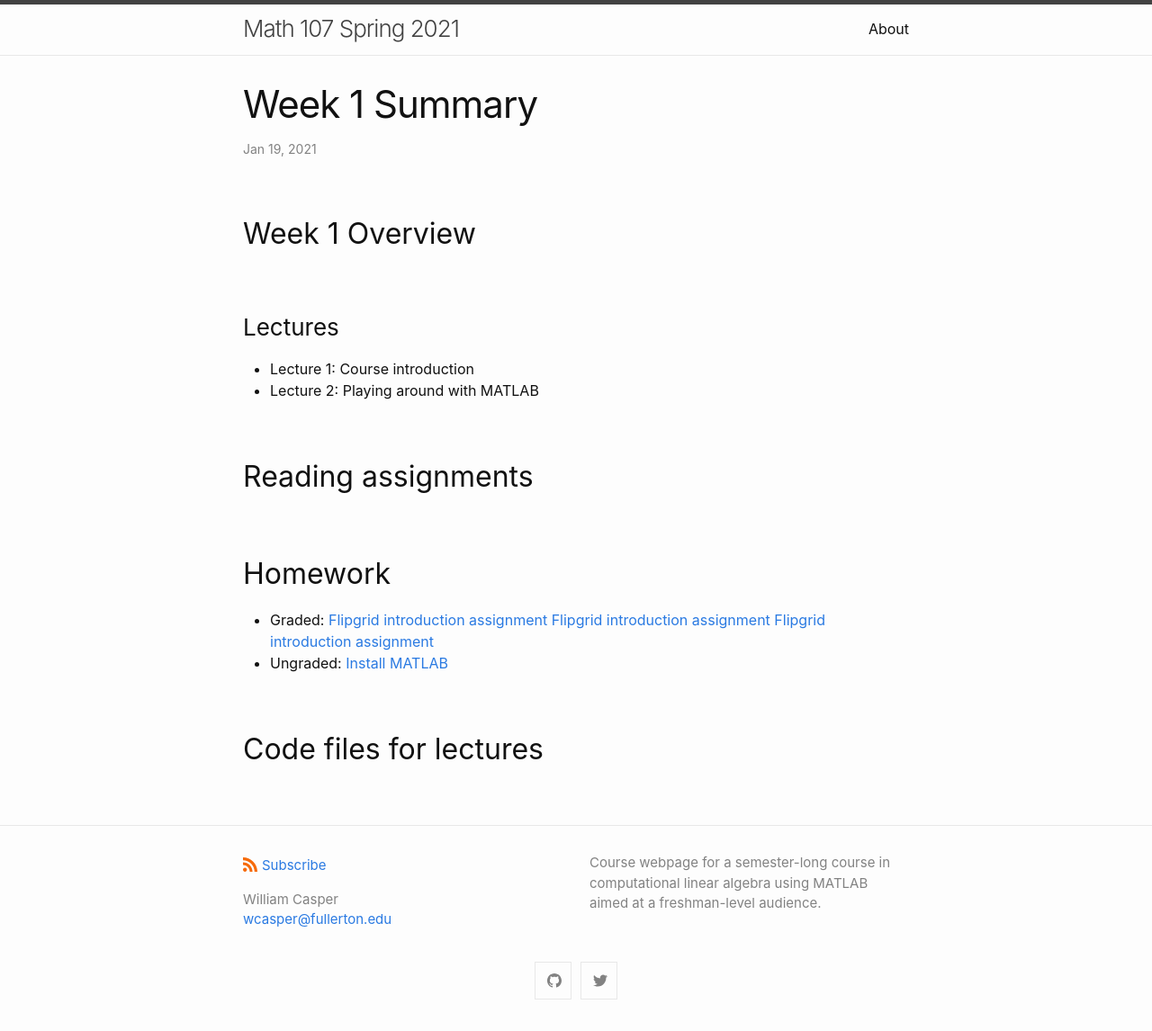
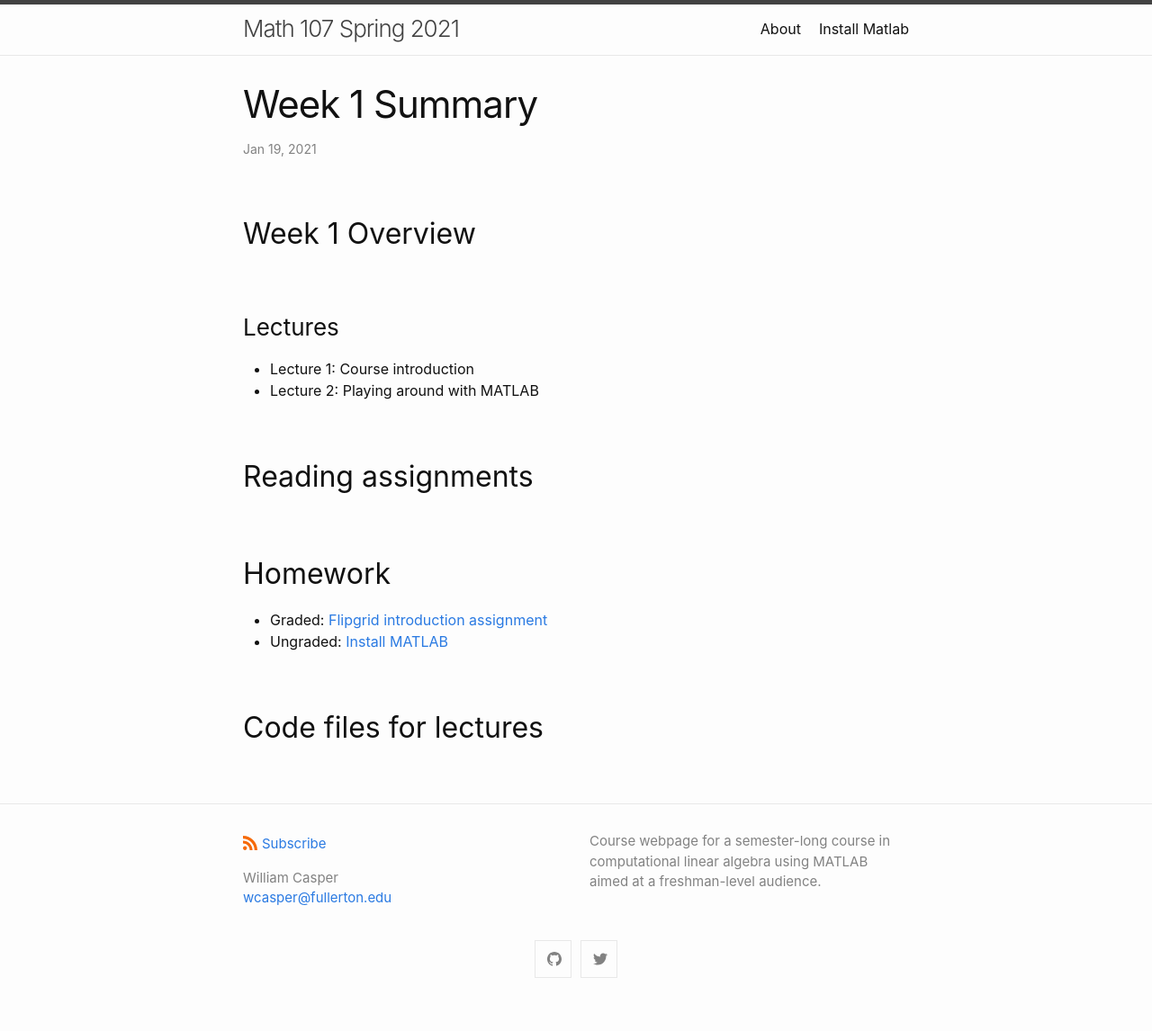
Before and after one commit to wcasper/math107spring2021, a Jekyll site: the page built from _posts/2021-01-19-Week-1-Summary.md, in a window 1280 px wide. Shown: the whole page at 90% size. Built offline with Jekyll 4.4.1, drawn with Linux system fonts in a browser that asks for light colours; after the commit the page ends 1122 px from its top, so only the background shows below that.

Commit message:
fixed links in Week 1 Summary

```diff
--- a/_posts/2021-01-19-Week-1-Summary.md
+++ b/_posts/2021-01-19-Week-1-Summary.md
@@ -13,9 +13,7 @@ layout: post
 
 * Graded:
   <a target="_parent" href="https://csufullerton.instructure.com/courses/3127326/assignments/31019398">Flipgrid introduction assignment</a>
-  <a target="_top" href="https://csufullerton.instructure.com/courses/3127326/assignments/31019398">Flipgrid introduction assignment</a>
-  <a target="_blank" href="https://csufullerton.instructure.com/courses/3127326/assignments/31019398">Flipgrid introduction assignment</a>
 * Ungraded:
-  [Install MATLAB](https://csufullerton.instructure.com/courses/3127326/pages/install-matlab?module_item_id=67996522)
+  <a target="_parent" href="https://csufullerton.instructure.com/courses/3127326/pages/install-matlab?module_item_id=67996522">Install MATLAB</a>
 
 ## Code files for lectures
```
Also changed, not shown: extras/install-MATLAB.md (added, +12 -0 lines).
